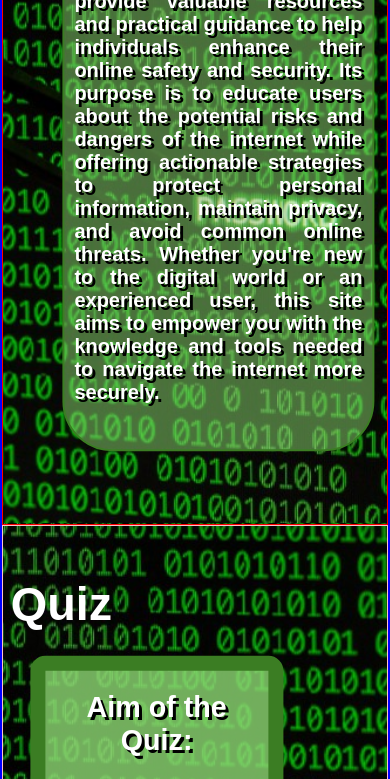
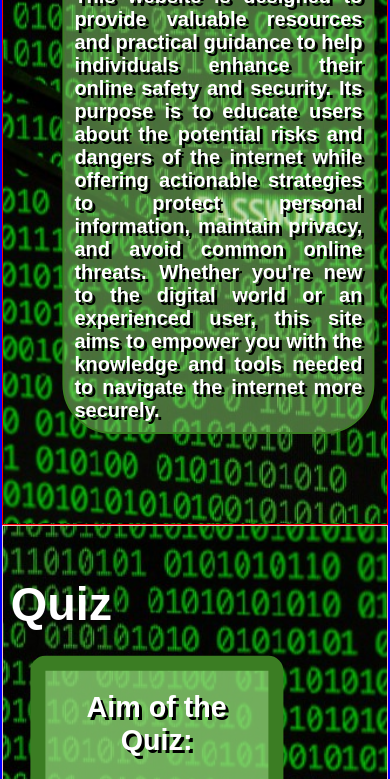
Before and after one commit to coleoskar/coleoskar.github.io, a plain HTML site: page index.html in a window 390 px wide. Shown: the part 321-1100 px from the top of the page. Drawn offline with Linux system fonts and the light colour scheme.

Commit message:
fixed mobile green box

```diff
--- a/style.css
+++ b/style.css
@@ -435,7 +435,7 @@ html {
     border-radius: 50px;
     text-align: center;
     width: 80vw;
-    height: 67vh;
+    height: min-width;
     border: rgb(59, 125, 35)solid 2px;
   }
 
```
